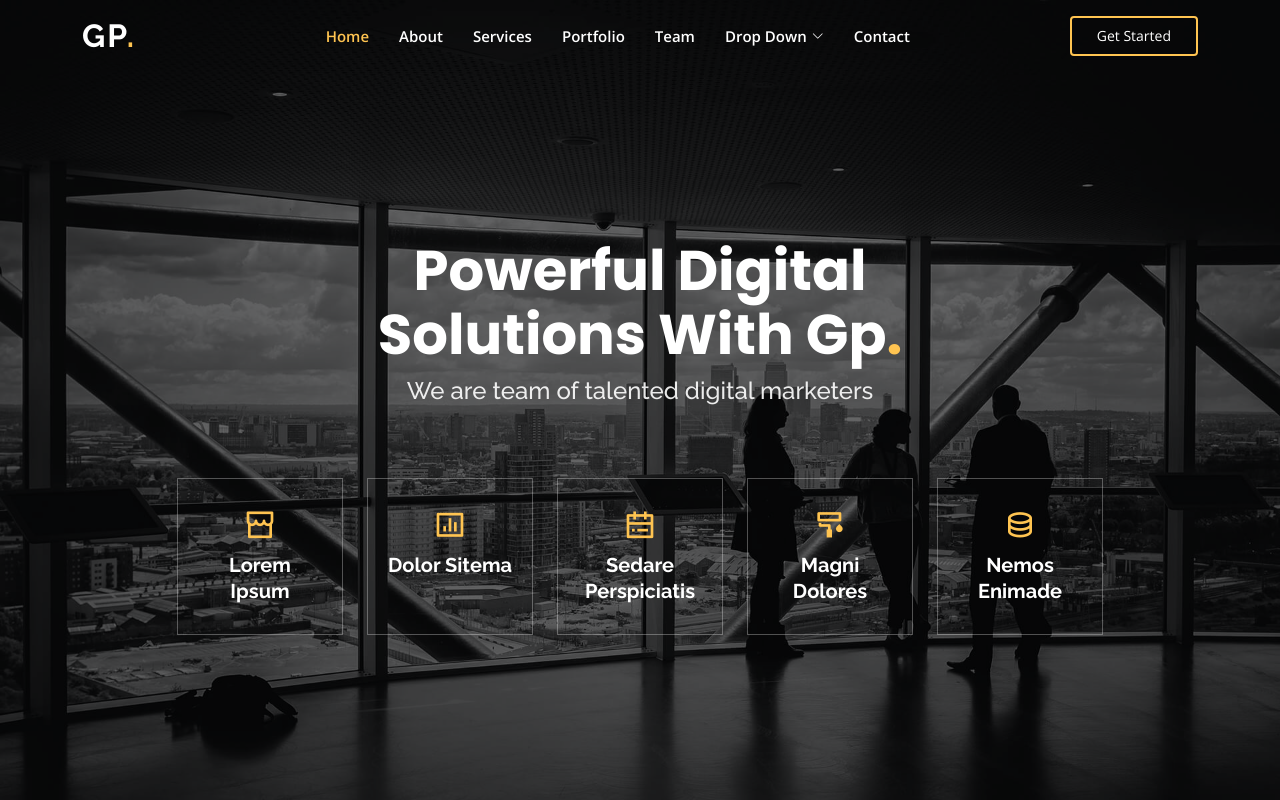
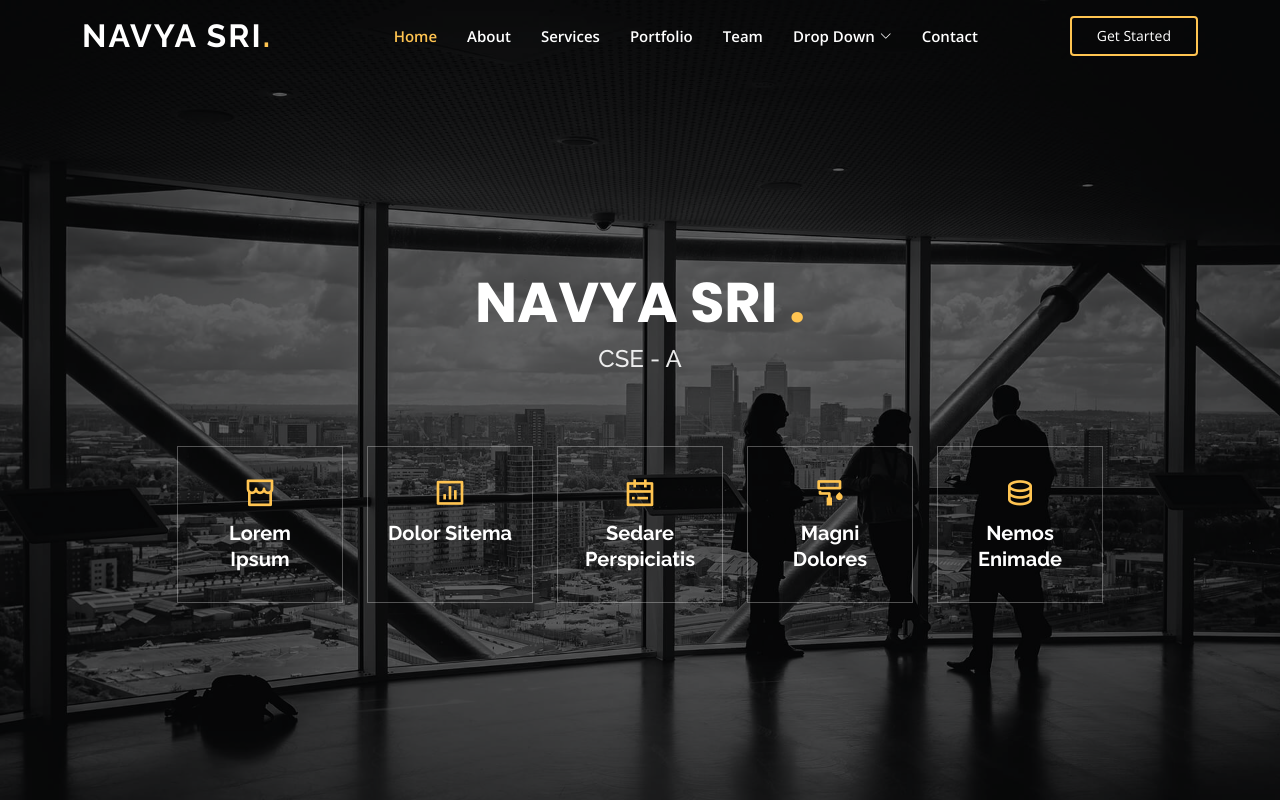
Before and after one commit to navyaasri/navyaasri.github.io, a plain HTML site: page index.html in a window 1280 px wide. Shown: the top 800 px of the page. Drawn offline with nearby package versions, Linux system fonts and the light colour scheme.

Commit message:
Update index.html

```diff
--- a/index.html
+++ b/index.html
@@ -5,7 +5,7 @@
   <meta charset="utf-8">
   <meta content="width=device-width, initial-scale=1.0" name="viewport">
 
-  <title>Gp Bootstrap Template - Index</title>
+  <title>NAVYA SRI</title>
   <meta content="" name="description">
   <meta content="" name="keywords">
 
@@ -43,7 +43,7 @@
   <header id="header" class="fixed-top ">
     <div class="container d-flex align-items-center justify-content-lg-between">
 
-      <h1 class="logo me-auto me-lg-0"><a href="index.html">Gp<span>.</span></a></h1>
+      <h1 class="logo me-auto me-lg-0"><a href="index.html">NAVYA SRI<span>.</span></a></h1>
       <!-- Uncomment below if you prefer to use an image logo -->
       <!-- <a href="index.html" class="logo me-auto me-lg-0"><img src="assets/img/logo.png" alt="" class="img-fluid"></a>-->
 
@@ -87,8 +87,8 @@
 
       <div class="row justify-content-center" data-aos="fade-up" data-aos-delay="150">
         <div class="col-xl-6 col-lg-8">
-          <h1>Powerful Digital Solutions With Gp<span>.</span></h1>
-          <h2>We are team of talented digital marketers</h2>
+          <h1>NAVYA SRI <span>.</span></h1>
+          <h2>CSE - A </h2>
         </div>
       </div>
 
@@ -741,7 +741,7 @@
 
           <div class="col-lg-3 col-md-6">
             <div class="footer-info">
-              <h3>Gp<span>.</span></h3>
+              <h3>NAVYA SRI <span>.</span></h3>
               <p>
                 A108 Adam Street <br>
                 NY 535022, USA<br><br>
```
